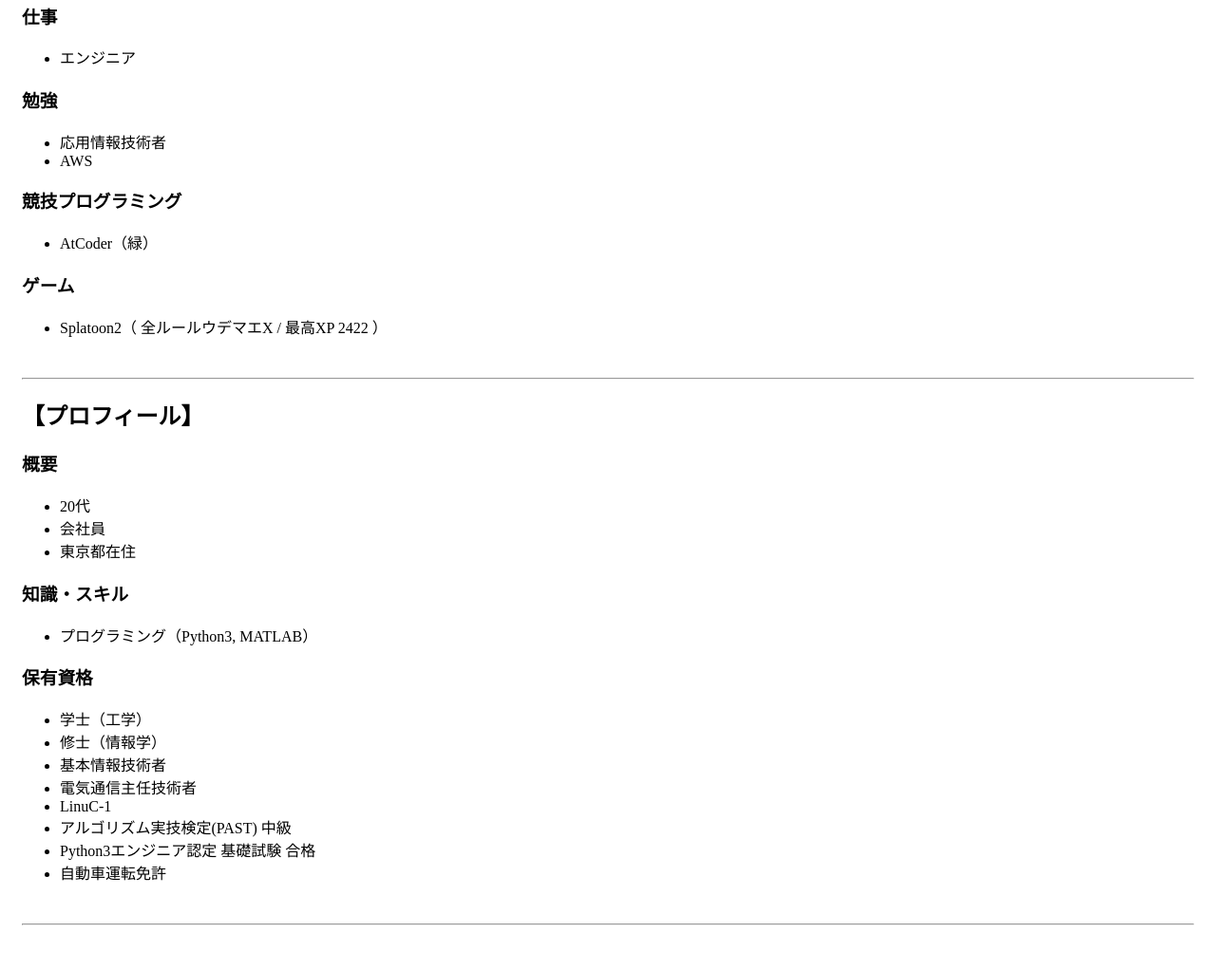
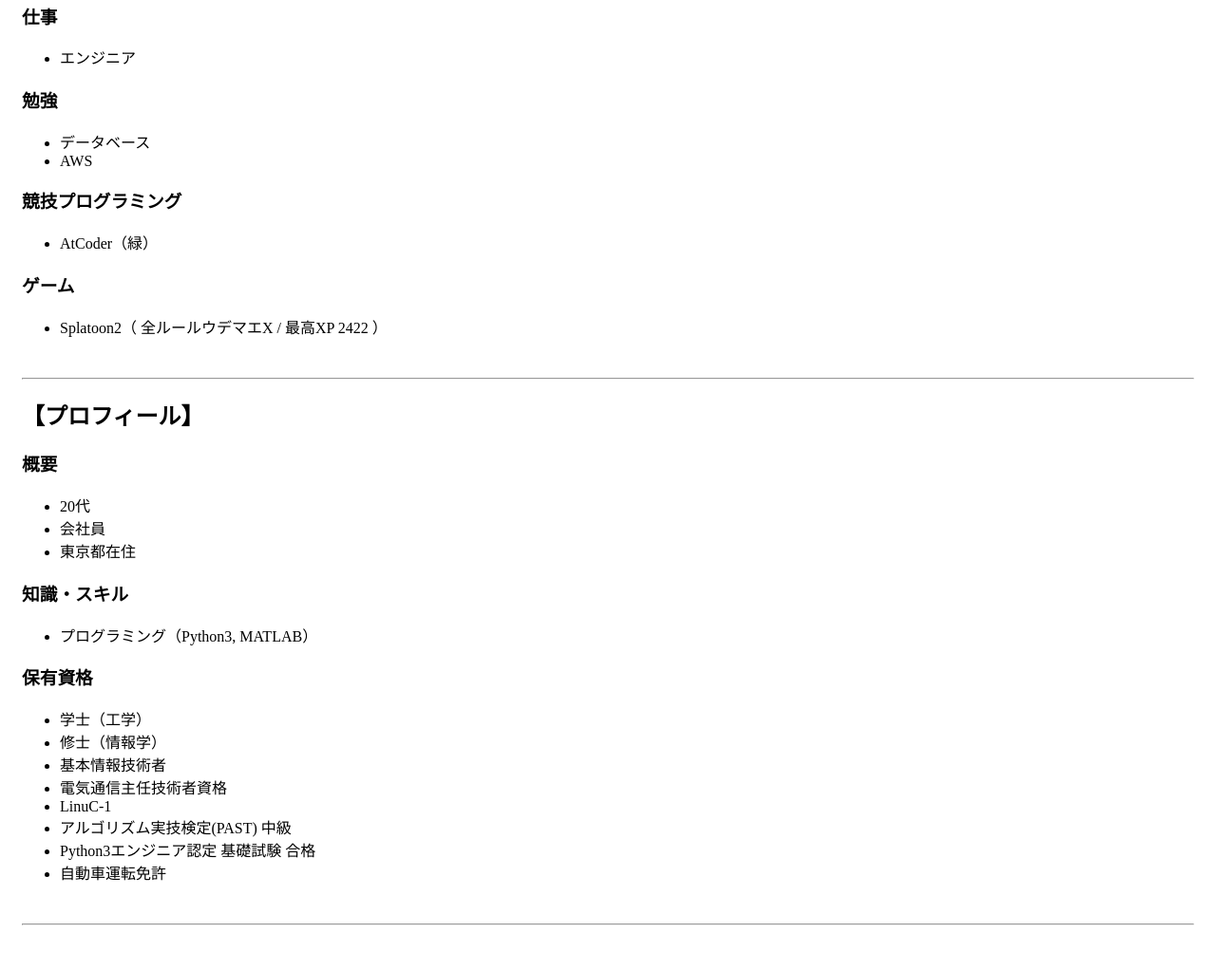
Before and after one commit to MinoruTazakura/MinoruTazakura.github.io, a plain HTML site: page index.html in a window 1280 px wide. Shown: the part 466-1488 px from the top of the page at 95% size. Drawn offline with Linux system fonts and the light colour scheme.

Commit message:
Add files via upload

```diff
--- a/index.html
+++ b/index.html
@@ -30,7 +30,7 @@
                         </ul>
                     <h3>勉強</h3>
                         <ul>
-                            <li>応用情報技術者</li>
+                            <li>データベース</li>
                             <li>AWS</li>
                         </ul>
                     <h3>競技プログラミング</h3>
@@ -59,7 +59,7 @@
                             <li>学士（工学）</li>
                             <li>修士（情報学）</li>
                             <li>基本情報技術者</li>
-                            <li>電気通信主任技術者</li>
+                            <li>電気通信主任技術者資格</li>
                             <li>LinuC-1</li>
                             <li>アルゴリズム実技検定(PAST) 中級</li>
                             <li>Python3エンジニア認定 基礎試験 合格</li>
```
